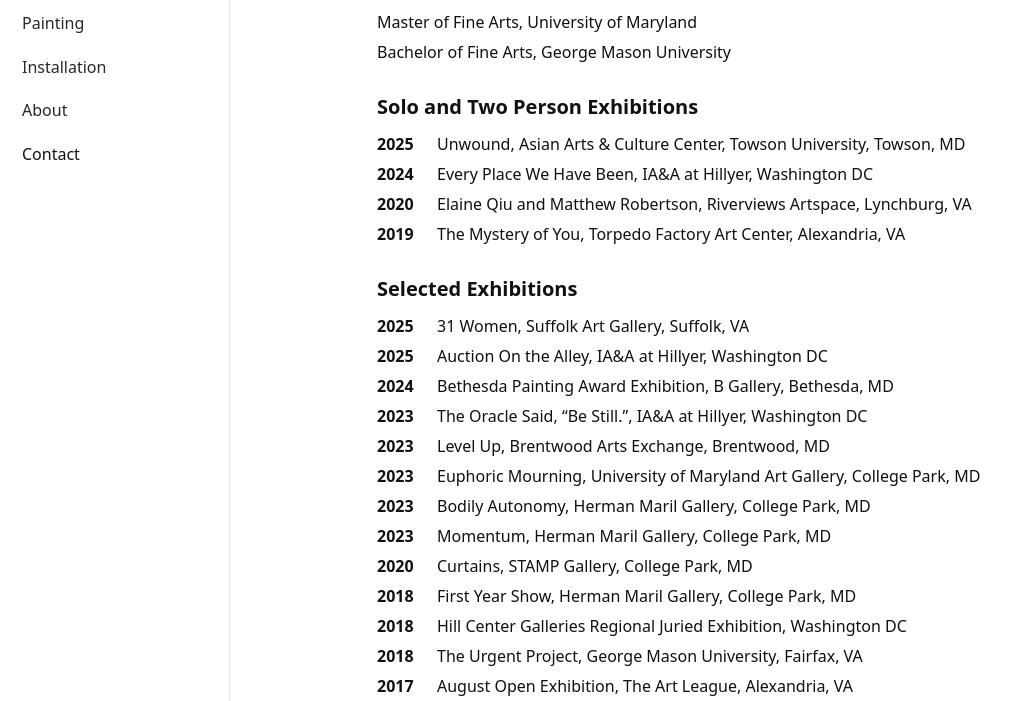
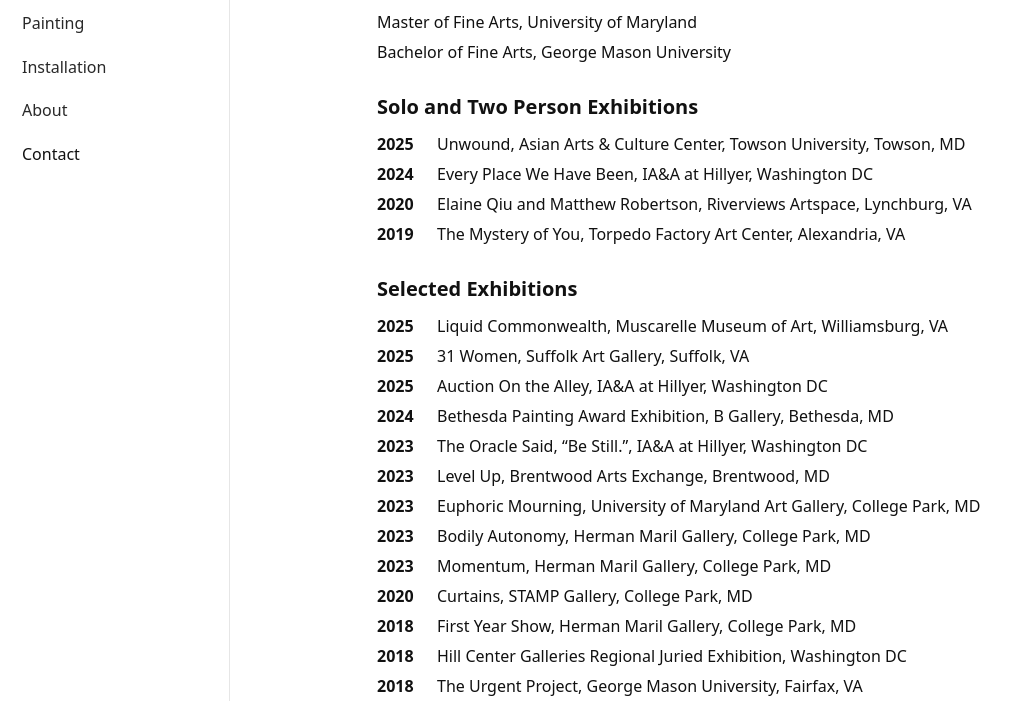
Before and after one commit to EQStudio/EQStudio.github.io, an Eleventy site: page src/about/cv.njk in a window 1280 px wide. Shown: the part 82-783 px from the top of the page, without its empty margins (0-1023 px from the left). Built offline with nearby package versions, Linux system fonts and the light colour scheme; Eleventy itself is replaced by a stand-in of ours; files that its build step writes are made by us from their sources; a web font is replaced by a local one.

Commit message:
Add liquid commonwealth

```diff
--- a/src/about/cv.njk
+++ b/src/about/cv.njk
@@ -21,6 +21,7 @@ permalink: /about/cv/
 
   <h2>Selected Exhibitions</h2>
   <ul>
+    <li><strong>2025</strong>Liquid Commonwealth, Muscarelle Museum of Art, Williamsburg, VA</li>
     <li><strong>2025</strong>31 Women, Suffolk Art Gallery, Suffolk, VA</li>
     <li><strong>2025</strong>Auction On the Alley, IA&amp;A at Hillyer, Washington DC</li>
     <li><strong>2024</strong>Bethesda Painting Award Exhibition, B Gallery, Bethesda, MD</li>
```
